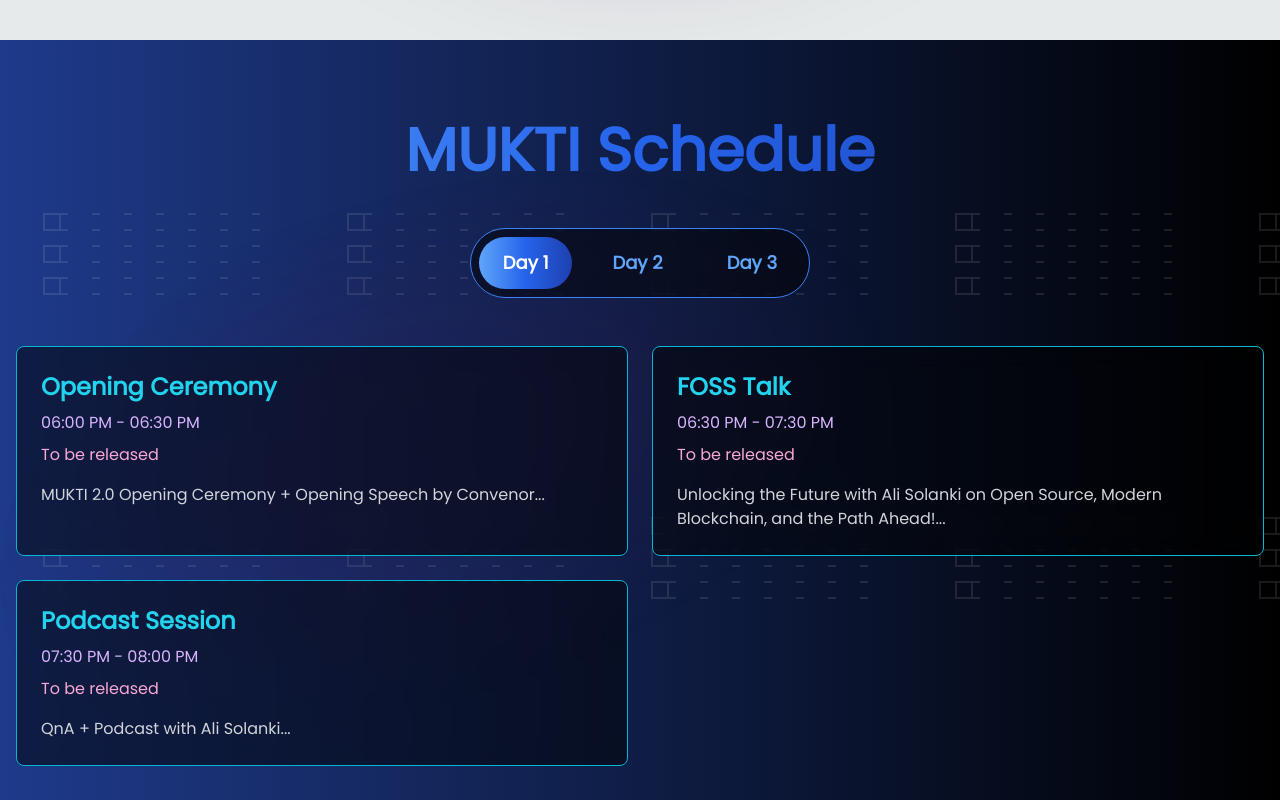
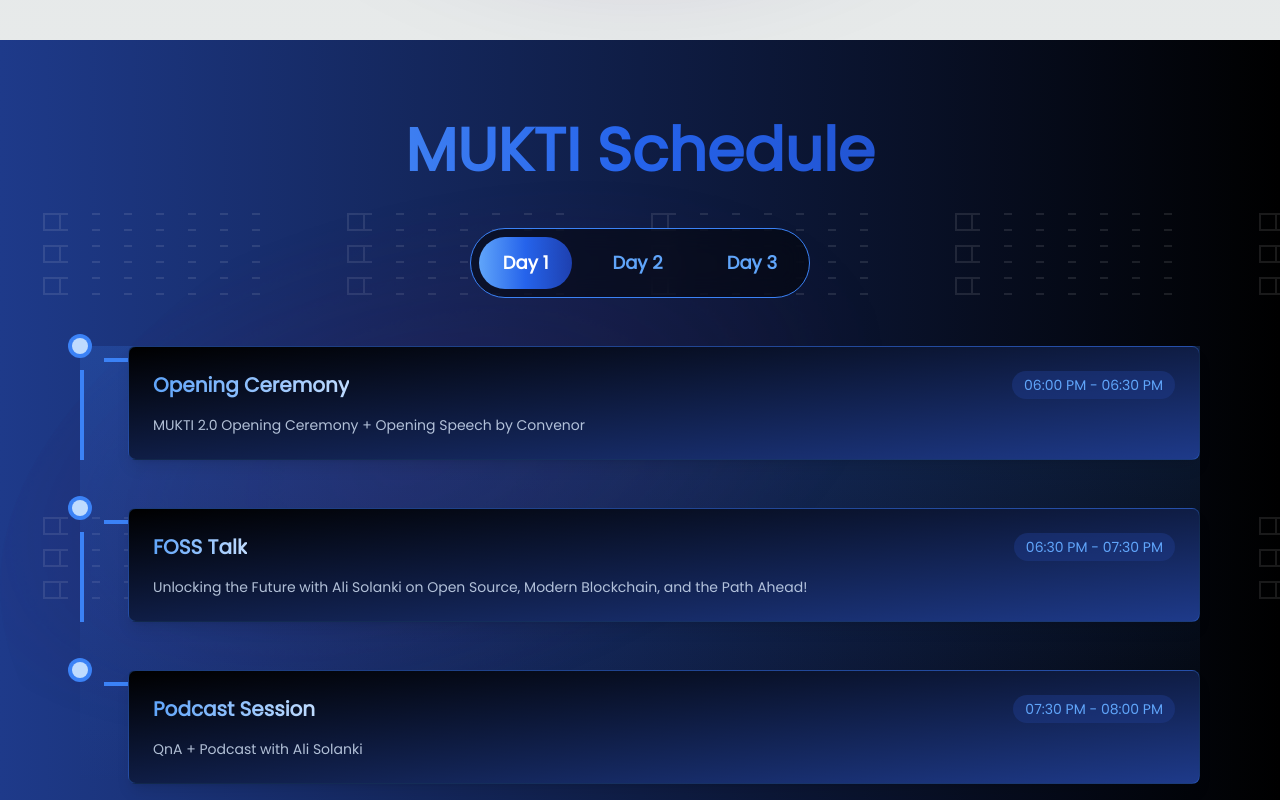
Before and after one commit to anand06amar/MUKTI, a Next.js app: page / in a window 1280 px wide. Shown: the part 1980-2780 px from the top of the page. Built offline with nearby package versions, Linux system fonts and the light colour scheme; no server answers.

Commit message:
timeline changed

```diff
--- a/src/components/timeline/CyberPunkCard.tsx
+++ b/src/components/timeline/CyberPunkCard.tsx
@@ -1,46 +1,49 @@
-"use client"
-
-import React, { useState } from "react";
 import { motion } from "framer-motion";
 
 interface CyberpunkCardProps {
   title: string;
   time: string;
-  venue: string;
   description: string;
+  index: number;
+  totalItems: number;
 }
 
-const CyberpunkCard: React.FC<CyberpunkCardProps> = ({ title, time, venue, description }) => {
-  const [isExpanded, setIsExpanded] = useState(false);
-
-  const toggleExpand = () => {
-    setIsExpanded(!isExpanded);
-  };
-
+const CyberpunkCard: React.FC<CyberpunkCardProps> = ({ title, time, description, index, totalItems }) => {
   return (
     <motion.div
-      className="bg-black bg-opacity-50 backdrop-blur-md rounded-lg p-6 border border-cyan-500 h-full flex flex-col justify-between"
-      initial={{ opacity: 0, scale: 0.9 }}
-      animate={{ opacity: 1, scale: 1 }}
-      transition={{ duration: 0.3 }}
-      whileHover={{ scale: 1.02 }}
+      initial={{ opacity: 0, y: 50 }}
+      animate={{ opacity: 1, y: 0 }}
+      transition={{ duration: 0.5, delay: index * 0.1 }}
+      className="relative"
     >
-      <div>
-        <h3 className="text-2xl font-bold mb-2 text-cyan-400">{title}</h3>
-        <p className="text-purple-300 mb-2">{time}</p>
-        <p className="text-pink-300 mb-4">{venue}</p>
-        <p className="text-gray-300">
-          {isExpanded ? description : `${description.slice(0, 100)}...`}
-        </p>
+      <div className="absolute left-0 w-1 h-full">
+        <div className="absolute top-0 left-0 w-6 h-6 bg-blue-500 rounded-full transform -translate-x-1/2 -translate-y-1/2 flex items-center justify-center">
+          <div className="w-4 h-4 bg-blue-200 rounded-full" />
+        </div>
+        {index < totalItems - 1 && (
+          <motion.div
+            className="absolute top-6 left-0 w-1 bg-blue-500"
+            initial={{ height: 0 }}
+            animate={{ height: "calc(100% - 1.5rem)" }}
+            transition={{ duration: 0.5, delay: 0.5 }}
+          />
+        )}
       </div>
-      {description.length > 100 && (
-        <button
-          className="mt-4 text-cyan-400 hover:text-cyan-300 transition-colors duration-300"
-          onClick={toggleExpand}
-        >
-          {isExpanded ? "Read less" : "Read more..."}
-        </button>
-      )}
+      <div className="absolute top-3 left-6 w-6 h-1 bg-blue-500" />
+      <motion.div
+        whileHover={{ scale: 1.02 }}
+        className="bg-gradient-to-br from-black to-blue-900 p-6 rounded-lg border border-blue-500/30 shadow-lg backdrop-blur-sm ml-12"
+      >
+        <div className="flex flex-col md:flex-row justify-between items-start md:items-center mb-4">
+          <h3 className="text-xl font-bold text-transparent bg-clip-text bg-gradient-to-r from-blue-400 to-blue-200 mb-2 md:mb-0">
+            {title}
+          </h3>
+          <p className="text-blue-400 text-sm font-medium px-3 py-1 bg-blue-900/50 rounded-full">
+            {time}
+          </p>
+        </div>
+        <p className="text-blue-100/80 text-sm">{description}</p>
+      </motion.div>
     </motion.div>
   );
 };
--- a/src/components/timeline/TimeLine.tsx
+++ b/src/components/timeline/TimeLine.tsx
@@ -9,19 +9,16 @@ const day1 = [
   {
     title: "Opening Ceremony",
     time: "06:00 PM - 06:30 PM",
-    venue: "To be released",
     description: "MUKTI 2.0 Opening Ceremony + Opening Speech by Convenor",
   },
   {
     title: "FOSS Talk",
     time: "06:30 PM - 07:30 PM",
-    venue: "To be released",
     description: "Unlocking the Future with Ali Solanki on Open Source, Modern Blockchain, and the Path Ahead!",
   },
   {
     title: "Podcast Session",
     time: "07:30 PM - 08:00 PM",
-    venue: "To be released",
     description: "QnA + Podcast with Ali Solanki",
   },
 ];
@@ -30,25 +27,21 @@ const day2 = [
   {
     title: "Hackathon Briefings",
     time: "08:00 AM - 08:30 AM",
-    venue: "To be released",
-    description: " Reporting at the Hackathon Venue by Teams + Hackathon Briefings",
+    description: "Reporting at the Hackathon Venue by Teams + Hackathon Briefings",
   },
   {
     title: "Hackathon Begins",
     time: "08:30 AM",
-    venue: "To be released",
     description: "The hackathon kicks off with participants diving into innovative problem-solving and creative project development. Let the brainstorming begin!",
   },
   {
     title: "Lunch",
     time: "12:30 PM",
-    venue: "To be released",
     description: "Take a break and refuel with a delicious lunch. Enjoy some time to relax and recharge for the next sessions!",
   },
   {
     title: "Hackathon Ends",
     time: "08:30 PM",
-    venue: "To be released",
     description: "The hackathon concludes as participants wrap up their projects and prepare for presentations",
   },
 ];
@@ -57,56 +50,48 @@ const day3 = [
   {
     title: "Thanksgiving",
     time: "09:00 AM - 09:30 AM",
-    venue: "To be released",
     description: "Thanksgiving to all the Teams for participating in Showdownn at MUKTI 2.0",
   },
   {
     title: "Director/Faculty Advisor speech",
     time: "09:30 AM - 10:30 AM",
-    venue: "To be released",
     description: "The Director/Faculty Advisor shares insights and words of encouragement to inspire participants.",
   },
   {
     title: "FOSS Talk",
     time: "10:30 AM - 11:30 AM",
-    venue: "To be released",
     description: "Shaping the Future with Riti Kumari on Career Opportunities for Engineers and the Transformative Impact of AI!",
   },
   {
     title: "Podcast Session",
     time: "11:30 AM - 12:00 PM",
-    venue: "To be released",
     description: "QnA + Podcast with Riti Kumari",
   },
   {
     title: "MuC Performance",
     time: "12:00 PM - 12:30 PM",
-    venue: "To be released",
     description: "Enjoy a live performance by MuC, the music club of NIT Durgapur, showcasing talented artists and vibrant melodies.",
   },
   {
     title: "Results & Prize Distribution",
     time: "12:30 PM - 01:30 PM",
-    venue: "To be released",
     description: "Results Announcement with Prize Distribution",
   },
   {
     title: "MUKTI 2.0 Closing Address",
-    time: "01.00 PM - 01:30 PM",
-    venue: "To be released",
+    time: "01:00 PM - 01:30 PM",
     description: "Closing of MUKTI 2.0 by President/Convenor",
   },
-
-]
+];
 
 const Timeline: React.FC = () => {
   const [activeDay, setActiveDay] = useState(1);
 
   return (
-<div className="timeline bg-gradient-to-r from-blue-900 to-black py-20 px-4 relative overflow-hidden min-h-screen">
+    <div className="timeline bg-gradient-to-r from-blue-900 to-black py-20 px-4 relative overflow-hidden min-h-screen">
       <div className="absolute inset-0 bg-[url('/images/circuit-board.svg')] opacity-10"></div>
       <Image src="/images/Ellipse 26.png" alt="background" layout="fill" objectFit="cover" className="opacity-20" />
-      <div className="container mx-auto relative z-10">
+      <div className="container mx-auto px-4 lg:px-8 xl:px-16 relative z-10 max-w-7xl">
         <motion.h2
           className="text-4xl md:text-6xl font-bold text-center mb-12 text-transparent bg-clip-text bg-gradient-to-r from-blue-400 via-blue-600 to-blue-800"
           initial={{ opacity: 0, y: -50 }}
@@ -144,15 +129,18 @@ const Timeline: React.FC = () => {
         <AnimatePresence mode="wait">
           <motion.div
             key={activeDay}
-            initial={{ opacity: 0, x: -100 }}
-            animate={{ opacity: 1, x: 0 }}
-            exit={{ opacity: 0, x: 100 }}
+            initial={{ opacity: 0 }}
+            animate={{ opacity: 1 }}
+            exit={{ opacity: 0 }}
             transition={{ duration: 0.5 }}
-            className="grid grid-cols-1 md:grid-cols-2 gap-6"
+            className="relative"
           >
-            {(activeDay === 1 ? day1 : activeDay === 2 ? day2 : day3).map((item, index) => (
-              <CyberpunkCard key={index} {...item} />
-            ))}
+            <div className="absolute left-0 right-0 top-0 bottom-0 bg-gradient-to-b from-blue-500/20 to-transparent pointer-events-none" />
+            <div className="grid gap-12 relative z-10">
+              {(activeDay === 1 ? day1 : activeDay === 2 ? day2 : day3).map((item, index) => (
+                <CyberpunkCard key={index} {...item} index={index} totalItems={(activeDay === 1 ? day1 : activeDay === 2 ? day2 : day3).length} />
+              ))}
+            </div>
           </motion.div>
         </AnimatePresence>
       </div>
```
